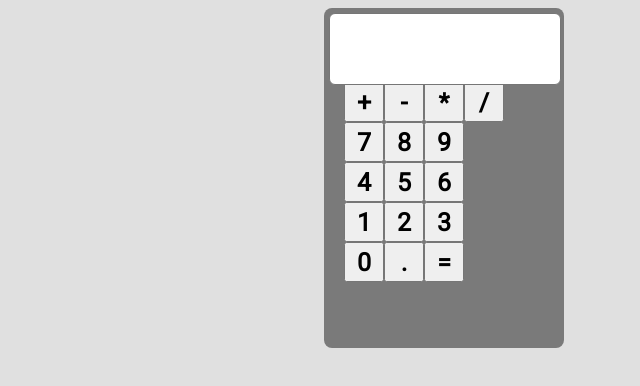
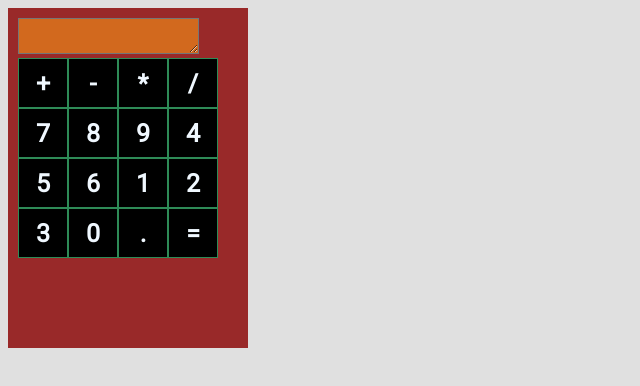
Before and after one commit to Abdelmuttalib/ReactJS-WebApps, a React (Create React App) app in the folder react-calculator/: page / in a window 1280 px wide. Shown: the top 386 px of the page, without its empty margins (0-640 px from the left). Built offline with nearby package versions, Linux system fonts and the light colour scheme.

Commit message:
Update index.css

```diff
--- a/react-calculator/src/index.css
+++ b/react-calculator/src/index.css
@@ -9,19 +9,14 @@ App{
     position: relative;
 }
 .calculator{
-  background-color: rgb(122, 122, 122);
-  width: 200px;
-  height: 300px;
-  padding: 20px;
-
-  position: absolute;
-  top: 35%;
-  left: 25%;
-
-  /*margin: -70px 0 0 -170px;*/
-  border-radius: 8px;
+  background-color: rgb(153, 41, 41);
+  width: 220px;
+  height: 320px;
+  padding: 10px;
 }
 .textArea{
+    background: chocolate;
+    /*
     resize: none;
     border-radius: 6px;
     position: relative;
@@ -33,17 +28,26 @@ App{
     padding: 10px;
     font-size: 25px;
     font-family: 'Roboto';
-    font-weight: 300;
+    font-weight: 300;*/
 }
 .button{
-    width: 40px;
-    height: 40px;
+    width: 50px;
+    height: 50px;
     font-family: 'Roboto';
     font-size: 25px;
     font-weight: 600;
+    color:aliceblue;
+    background: black;
+    border: 1px solid seagreen;
+    margin: none;
+    padding: none;
+}
+.operators{
+    display: flex;
+    width: rem;
+    color: aqua;
 }
 .numbers{
-    display: grid;
-    grid-template-columns: 1fr 1fr 1fr;
-    width: 50%;
+    display: flex;
+    flex-wrap: wrap;
 }
```
